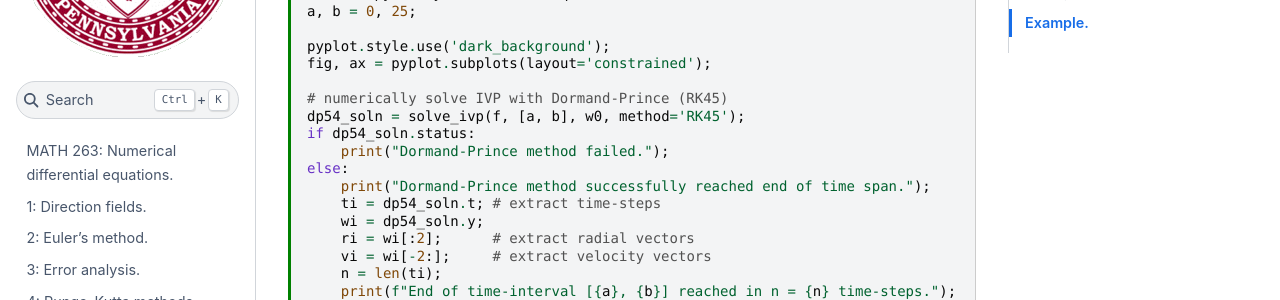
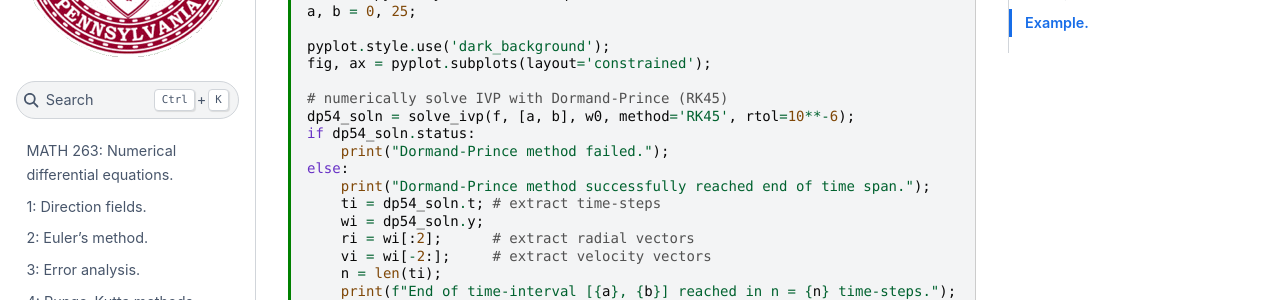
Before and after one commit to ethancsmith/math263-notes, a Jupyter Book: the page built from 09-adaptive_methods.md, in a window 1280 px wide and 900 px high, scrolled down 3957 px. Shown: the part 174-474 px from the top of the window. Built offline with Jupyter Book 1.0.4 settings and Sphinx 7.4.7 and the Sphinx Book theme 1.1.4, drawn with Linux system fonts in a browser that asks for light colours.

Commit message:
reduces rtol improving results for numerical solution to 2-body problem example

````diff
--- a/09-adaptive_methods.md
+++ b/09-adaptive_methods.md
@@ -128,7 +128,7 @@ We then rewrite the vector ODE {eq}`1st-order-vector-ode` as the scalar system
 We now numerically solve this problem over the time-interval $[0, 25]$ using SciPy's implementation of the Dormand-Prince method for the case when the eccentricity $e = 0.9$.
 With the default settings, the implementation aims to keep the estimated relative error below $10^{-3}$ and the estimated absolute error below $10^{-6}$.
 
-```{code-cell}
+```{code-cell} ipython3
 # import modules
 import numpy
 from numpy import sqrt
@@ -152,7 +152,7 @@ pyplot.style.use('dark_background');
 fig, ax = pyplot.subplots(layout='constrained');
 
 # numerically solve IVP with Dormand-Prince (RK45)
-dp54_soln = solve_ivp(f, [a, b], w0, method='RK45');
+dp54_soln = solve_ivp(f, [a, b], w0, method='RK45', rtol=10**-6);
 if dp54_soln.status:
     print("Dormand-Prince method failed.");
 else:
@@ -177,7 +177,3 @@ else:
     ax.legend();
     ax.grid(True);
 ```
-
-```{code-cell}
-
-```
````
